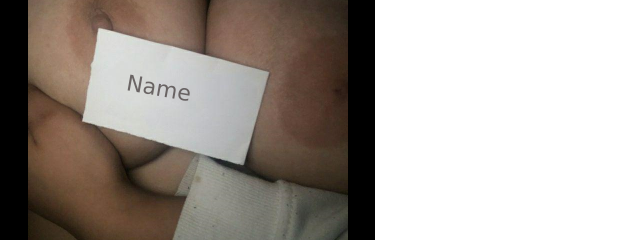
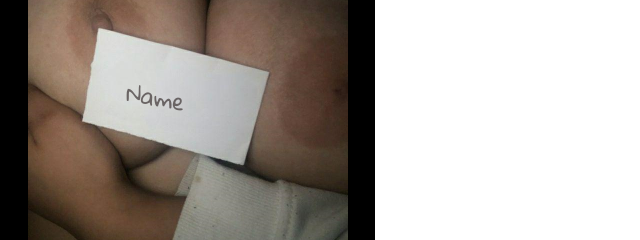
Before and after one commit to Nggullu/onlyfans-alt, a plain HTML site: page index.html in a window 1280 px wide. Shown: the part 325-565 px from the top of the page, 0-640 px from the left. Drawn offline with Linux system fonts and the light colour scheme.

Commit message:
Update index.html

```diff
--- a/index.html
+++ b/index.html
@@ -21,6 +21,10 @@
 		box-sizing: border-box;
 		border: none;
 	}
+@font-face {
+  font-family: myFirstFont;
+  src: url(GloriaHallelujah-Regular.ttf);
+}
 	#iPhone_XXS11_Pro__1 {
 		position: absolute;
 		width: 375px;
@@ -158,7 +162,7 @@
 		width: 83px;
 		white-space: nowrap;
 		text-align: left;
-		font-family: cursive;
+		font-family: myFirstFont;
 		font-style: normal;
 		font-weight: normal;
 		font-size: 22px;
```
